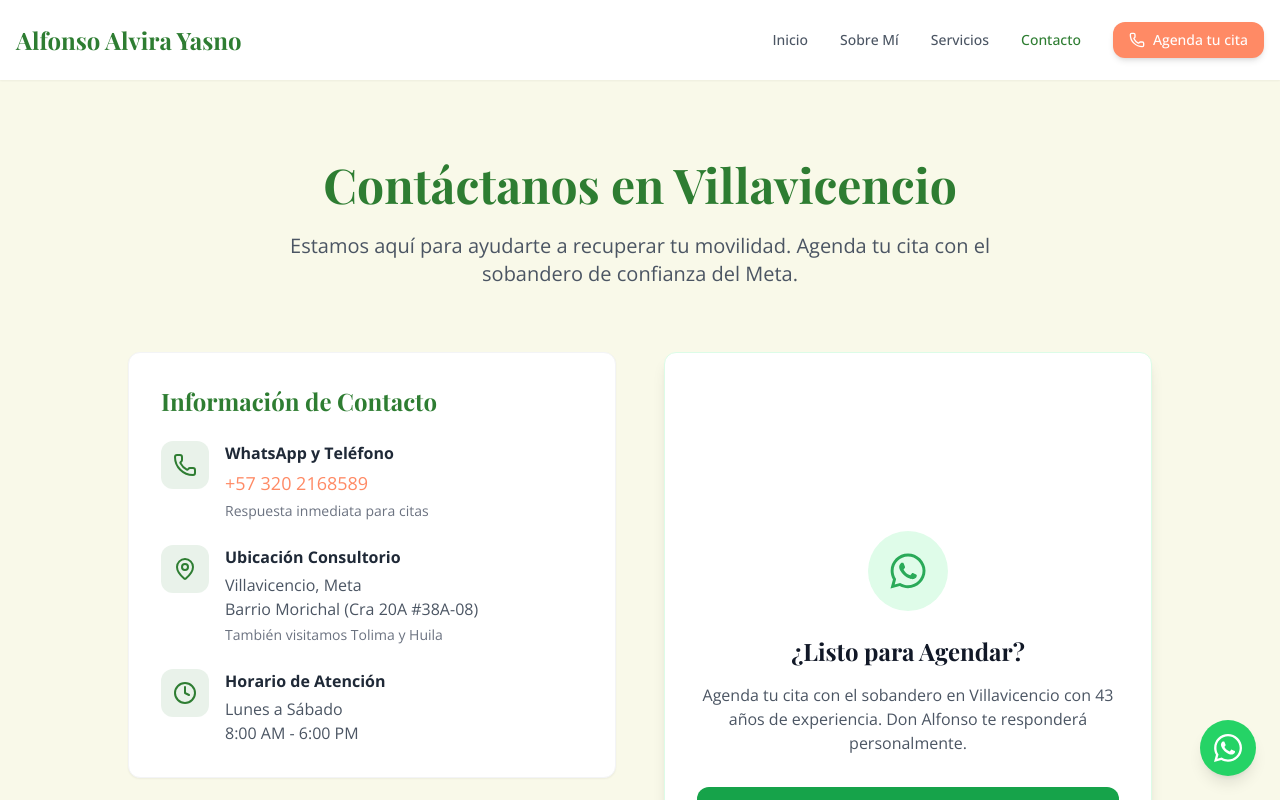
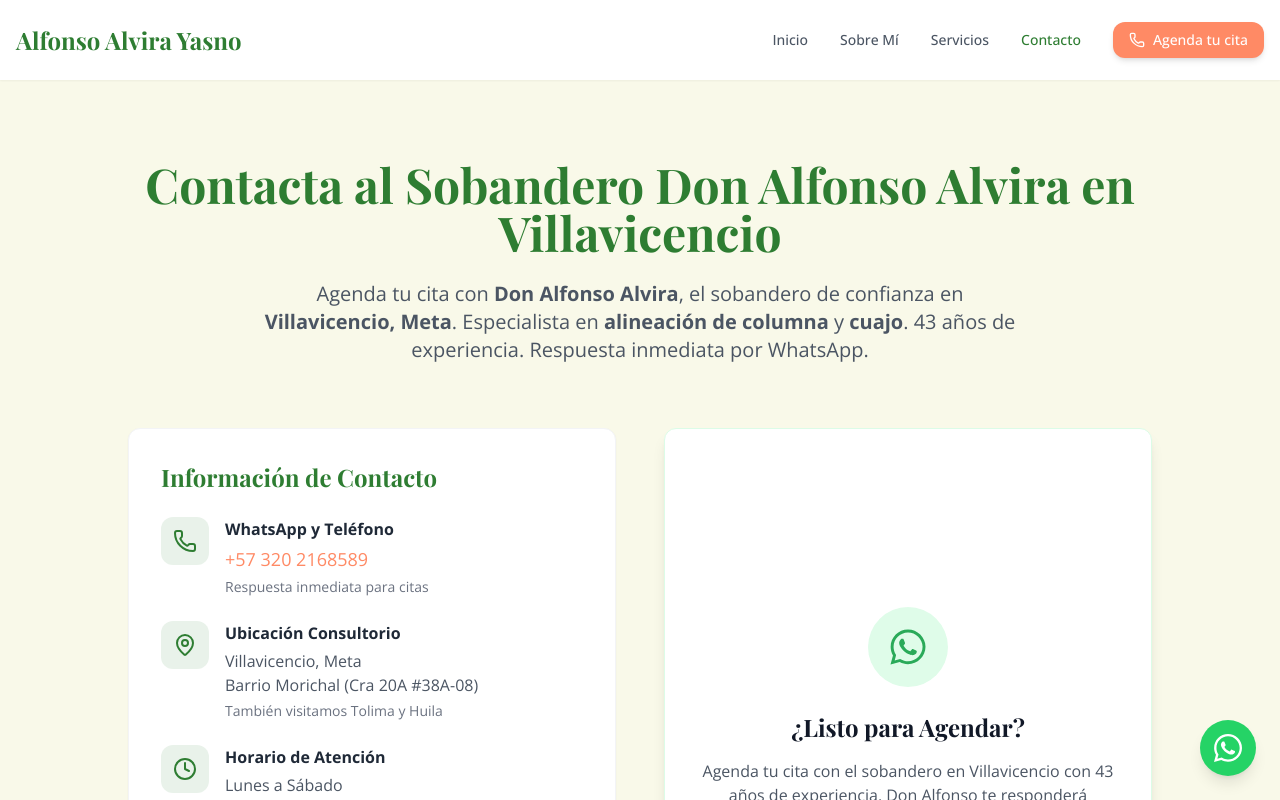
Before and after one commit to WilliamCortes/alfonsoalvira, a React (Vite) app: page /contact in a window 1280 px wide. Shown: the top 800 px of the page. Built offline with nearby package versions, Linux system fonts and the light colour scheme; a web font is replaced by a local one.

Commit message:
feat: seo

```diff
--- a/index.html
+++ b/index.html
@@ -4,8 +4,14 @@
     <meta charset="UTF-8" />
     <link rel="icon" type="image/x-icon" href="/favicon.ico" />
     <meta name="viewport" content="width=device-width, initial-scale=1.0" />
-    <meta name="description" content="Alfonso Alvira Yasno - Terapeuta especializado en columna vertebral y cuerpo con más de 43 años de experiencia en Colombia. Tratamientos naturales y efectivos." />
-    <title>Alfonso Alvira - Terapias Especializadas</title>
+    <meta name="description" content="Recupera tu movilidad con Don Alfonso Alvira, sobandero en Villavicencio con 43 años de experiencia. Especialista en alineación de columna, cuajo y terapias manuales. Ubicado en Barrio Morichal." />
+    <meta name="keywords" content="sobandero villavicencio, don alfonso alvira, terapia de columna villavicencio, cuajo villavicencio, sobandero meta, alineación de columna, terapias manuales" />
+    <meta name="robots" content="index, follow" />
+    <meta property="og:title" content="Sobandero en Villavicencio | Don Alfonso Alvira | 43 años" />
+    <meta property="og:description" content="Alineación de columna, cuajo y terapias manuales en Villavicencio. Método de 3 sesiones consecutivas. 43 años de experiencia." />
+    <meta property="og:type" content="website" />
+    <meta property="og:url" content="https://alfonsoalvira.vendo365.com" />
+    <title>Sobandero en Villavicencio | Alineación de Columna | Don Alfonso 43 años</title>
   </head>
   <body>
     <div id="root"></div>
--- a/src/pages/About.tsx
+++ b/src/pages/About.tsx
@@ -28,8 +28,8 @@ const About: React.FC = () => {
   return (
     <Layout>
       <Helmet>
-        <title>Sobre Don Alfonso Alvira - Sobandero con 43 Años de Experiencia</title>
-        <meta name="description" content="Conozca a Don Alfonso Alvira, sobandero tradicional en Villavicencio. Más de 4 décadas tratando dolor de espalda, lesiones y cuajo con terapias manuales." />
+        <title>Don Alfonso Alvira: Sobandero Tradicional en Villavicencio | 43 años</title>
+        <meta name="description" content="Conoce a Don Alfonso Alvira, sobandero en Meta con 43 años de experiencia. Especialista en alineación de columna vertebral, cuajo y terapias manuales en Villavicencio." />
         <link rel="canonical" href="https://alfonsoalvira.vendo365.com/about" />
         <script type="application/ld+json">
           {JSON.stringify(personSchema)}
@@ -62,7 +62,11 @@ const About: React.FC = () => {
                 <span>43 Años de Experiencia</span>
               </div>
 
-              <h2 className="text-3xl lg:text-4xl font-serif font-bold text-gray-900 leading-tight">
+              <h1 className="text-4xl lg:text-5xl font-serif font-bold text-gray-900 leading-tight">
+                Don Alfonso Alvira: Sobandero Tradicional en Villavicencio
+              </h1>
+
+              <h2 className="text-2xl font-bold text-green-700">
                 Una Vida Dedicada a Sanar con las Manos
               </h2>
 
--- a/src/pages/Contact.tsx
+++ b/src/pages/Contact.tsx
@@ -26,8 +26,8 @@ const Contact: React.FC = () => {
   return (
     <Layout>
       <Helmet>
-        <title>Contacto Don Alfonso Alvira | Sobandero en Villavicencio</title>
-        <meta name="description" content="Agenda tu cita con Don Alfonso Alvira, sobandero en Villavicencio con 43 años de experiencia. Ubicado en Barrio Morichal. WhatsApp 3202168589." />
+        <title>Agenda Cita | Don Alfonso Alvira Villavicencio, Meta | WhatsApp 3202168589</title>
+        <meta name="description" content="Contacta a Don Alfonso Alvira en Villavicencio. Agendas citas por WhatsApp. Ubicado en Barrio Morichal. Sobandero con 43 años, especialista en alineación de columna y cuajo." />
         <link rel="canonical" href="https://alfonsoalvira.vendo365.com/contact" />
         <script type="application/ld+json">
           {JSON.stringify(contactSchema)}
@@ -38,10 +38,10 @@ const Contact: React.FC = () => {
         <div className="container mx-auto px-4">
           <div className="text-center mb-16">
             <h1 className="text-4xl lg:text-5xl font-serif font-bold text-primary mb-6">
-              Contáctanos en Villavicencio
+              Contacta al Sobandero Don Alfonso Alvira en Villavicencio
             </h1>
             <p className="text-xl text-gray-600 max-w-3xl mx-auto">
-              Estamos aquí para ayudarte a recuperar tu movilidad. Agenda tu cita con el sobandero de confianza del Meta.
+              Agenda tu cita con <strong>Don Alfonso Alvira</strong>, el sobandero de confianza en <strong>Villavicencio, Meta</strong>. Especialista en <strong>alineación de columna</strong> y <strong>cuajo</strong>. 43 años de experiencia. Respuesta inmediata por WhatsApp.
             </p>
           </div>
 
--- a/src/pages/Home.tsx
+++ b/src/pages/Home.tsx
@@ -17,8 +17,10 @@ const Home: React.FC = () => {
   const localBusinessSchema = {
     "@context": "https://schema.org",
     "@type": "LocalBusiness",
-    "name": "Don Alfonso Alvira - Sobandero y Terapias de Columna",
+    "@id": "https://alfonsoalvira.vendo365.com",
+    "name": "Don Alfonso Alvira - Sobandero y Terapeuta de Columna",
     "image": `https://alfonsoalvira.vendo365.com${alfonsoProfile}`,
+    "description": "Sobandero tradicional con 43 años de experiencia en Villavicencio, Meta. Especialista en alineación de columna, tratamiento de cuajo, esguinces y terapias manuales.",
     "telephone": "+573202168589",
     "url": "https://alfonsoalvira.vendo365.com",
     "address": {
@@ -34,32 +36,90 @@ const Home: React.FC = () => {
       "latitude": 4.1379943,
       "longitude": -73.6262459
     },
-    "openingHoursSpecification": {
-      "@type": "OpeningHoursSpecification",
-      "dayOfWeek": [
-        "Monday",
-        "Tuesday",
-        "Wednesday",
-        "Thursday",
-        "Friday",
-        "Saturday"
-      ],
-      "opens": "08:00",
-      "closes": "18:00"
-    },
+    "openingHoursSpecification": [
+      {
+        "@type": "OpeningHoursSpecification",
+        "dayOfWeek": ["Monday", "Tuesday", "Wednesday", "Thursday", "Friday"],
+        "opens": "08:00",
+        "closes": "18:00"
+      },
+      {
+        "@type": "OpeningHoursSpecification",
+        "dayOfWeek": "Saturday",
+        "opens": "08:00",
+        "closes": "16:00"
+      }
+    ],
     "priceRange": "$$",
-    "description": "Don Alfonso Alvira, sobandero tradicional en Villavicencio con 43 años de experiencia. Especialista en alineación de columna, tratamiento de cuajo, esguinces y dolor muscular."
+    "areaServed": [
+      {
+        "@type": "City",
+        "name": "Villavicencio",
+        "containedIn": {
+          "@type": "State",
+          "name": "Meta"
+        }
+      }
+    ],
+    "serviceType": ["Terapia Manual", "Alineación de Columna", "Tratamiento de Cuajo", "Masaje Terapéutico"],
+    "aggregateRating": {
+      "@type": "AggregateRating",
+      "ratingValue": "4.9",
+      "ratingCount": "120"
+    }
+  };
+
+  const faqSchema = {
+    "@context": "https://schema.org",
+    "@type": "FAQPage",
+    "mainEntity": [
+      {
+        "@type": "Question",
+        "name": "¿Quién es Alfonso Alvira?",
+        "acceptedAnswer": {
+          "@type": "Answer",
+          "text": "Don Alfonso Alvira es un sobandero tradicional con 43 años de experiencia en Villavicencio, Meta. Especialista en terapias manuales de columna vertebral, tratamiento de cuajo y alineación de articulaciones. Ubicado en el Barrio Morichal (Cra 20A #38A-08), es reconocido por su método integral de 3 terapias consecutivas que ha beneficiado a miles de pacientes en Colombia."
+        }
+      },
+      {
+        "@type": "Question",
+        "name": "¿Dónde atiende Don Alfonso Alvira?",
+        "acceptedAnswer": {
+          "@type": "Answer",
+          "text": "Don Alfonso Alvira atiende en Villavicencio, Meta, ubicado en el Barrio Morichal, Cra 20A #38A-08. También realiza visitas a Santa Isabel (Tolima), Alto del Fisol e Ibagué. Para agendar cita, contáctalo por WhatsApp al 3202168589."
+        }
+      },
+      {
+        "@type": "Question",
+        "name": "¿Qué trata el sobandero Don Alfonso Alvira?",
+        "acceptedAnswer": {
+          "@type": "Answer",
+          "text": "Don Alfonso Alvira trata: alineación de columna vertebral, dolor de espalda, lumbago, ciática, cuajo (técnica tradicional llanera), esguinces y torceduras, desgarres musculares, tendinitis, tronchaduras (articulaciones desplazadas) y lesiones traumáticas. Utiliza terapia manual tradicional sin medicamentos invasivos."
+        }
+      },
+      {
+        "@type": "Question",
+        "name": "¿Cuántas sesiones se necesitan para recuperarse?",
+        "acceptedAnswer": {
+          "@type": "Answer",
+          "text": "El método de Don Alfonso Alvira consiste en 3 terapias consecutivas: Día 1 (diagnóstico y alineación), Día 2 (profundidad y seguimiento), Día 3 (consolidación y cuidados). Muchos pacientes sienten alivio desde la primera sesión, pero el tratamiento integral requiere disciplina durante estos 3 días y seguimiento de recomendaciones."
+        }
+      }
+    ]
   };
 
   return (
     <Layout>
       <Helmet>
-        <title>Don Alfonso Alvira - Sobandero en Villavicencio | Terapia de Columna</title>
-        <meta name="description" content="Recupere su movilidad con Don Alfonso Alvira. 43 años de experiencia como sobandero en Villavicencio, Meta. Especialista en columna, cuajo y alineación manual." />
+        <title>Sobandero en Villavicencio | Alineación de Columna | Don Alfonso 43 años</title>
+        <meta name="description" content="Recupera tu movilidad con Don Alfonso Alvira, sobandero en Villavicencio con 43 años. Especialista en alineación de columna, cuajo y terapias manuales. Barrio Morichal, Meta." />
         <link rel="canonical" href="https://alfonsoalvira.vendo365.com/" />
-        <meta name="keywords" content="sobandero villavicencio, don alfonso alvira, terapia de columna villavicencio, cuajo villavicencio, sobandero meta, alineación de columna" />
+        <meta name="keywords" content="sobandero villavicencio, don alfonso alvira, terapia de columna villavicencio, cuajo villavicencio, sobandero meta, alineación de columna, terapias manuales" />
         <script type="application/ld+json">
           {JSON.stringify(localBusinessSchema)}
+        </script>
+        <script type="application/ld+json">
+          {JSON.stringify(faqSchema)}
         </script>
       </Helmet>
 
@@ -75,6 +135,47 @@ const Home: React.FC = () => {
           <p className="max-w-3xl mx-auto text-gray-600 leading-relaxed">
             Ubicado en el <strong>Barrio Morichal</strong>, Don Alfonso Alvira es reconocido en todo el Meta por su don para sanar y su técnica tradicional de <strong>alineación de columna</strong> y tratamiento de "cuajo".
           </p>
+        </div>
+      </section>
+
+      {/* GEO SEO Content Block */}
+      <section className="bg-blue-50 py-12 border-b border-blue-200">
+        <div className="container mx-auto px-4">
+          <div className="max-w-4xl mx-auto">
+            <h2 className="text-3xl font-bold text-gray-900 mb-8">
+              ¿Buscas un Sobandero en Villavicencio?
+            </h2>
+
+            <div className="grid grid-cols-1 md:grid-cols-2 gap-8 text-gray-700">
+              <div>
+                <h3 className="text-xl font-bold text-green-700 mb-3">¿Quién es Don Alfonso Alvira?</h3>
+                <p className="leading-relaxed">
+                  Don Alfonso Alvira es un <strong>sobandero tradicional con 43 años de experiencia</strong> ubicado en <strong>Villavicencio, Meta</strong>. Es especialista en <strong>alineación de columna</strong>, tratamiento de cuajo y terapias manuales para dolores de espalda, esguinces y lesiones musculares.
+                </p>
+              </div>
+
+              <div>
+                <h3 className="text-xl font-bold text-green-700 mb-3">¿Dónde atiende en Villavicencio?</h3>
+                <p className="leading-relaxed">
+                  Su consultorio se encuentra en el <strong>Barrio Morichal, Cra 20A #38A-08</strong>, Villavicencio. También realiza atenciones en municipios cercanos del Meta y Tolima. Para agendar, escribe al WhatsApp: <strong>320 2168589</strong>.
+                </p>
+              </div>
+
+              <div>
+                <h3 className="text-xl font-bold text-green-700 mb-3">¿Cuántas sesiones necesito?</h3>
+                <p className="leading-relaxed">
+                  El tratamiento de Don Alfonso es integral: <strong>3 terapias consecutivas</strong> (hoy, mañana, pasado mañana). Esto maximiza la recuperación. Muchos pacientes sienten mejoría desde la primera sesión, pero la disciplina en los 3 días es clave.
+                </p>
+              </div>
+
+              <div>
+                <h3 className="text-xl font-bold text-green-700 mb-3">¿Qué trata?</h3>
+                <p className="leading-relaxed">
+                  Especialista en: <strong>alineación de columna</strong>, dolor de espalda, lumbago, ciática, cuajo (técnica tradicional), esguinces, torceduras, desgarres musculares, tendinitis y lesiones traumáticas. Usa terapia manual sin medicamentos invasivos.
+                </p>
+              </div>
+            </div>
+          </div>
         </div>
       </section>
 
--- a/src/pages/Services.tsx
+++ b/src/pages/Services.tsx
@@ -85,8 +85,8 @@ const Services: React.FC = () => {
   return (
     <Layout>
       <Helmet>
-        <title>Servicios de Sobandero y Alineación de Columna en Villavicencio</title>
-        <meta name="description" content="Terapias manuales en Villavicencio: alineación de columna, tratamiento de cuajo, esguinces y dolor muscular. Método tradicional de 3 sesiones con Don Alfonso Alvira." />
+        <title>Servicios de Terapia Manual en Villavicencio | Alineación de Columna | Cuajo</title>
+        <meta name="description" content="Servicios de sobandero en Villavicencio: alineación de columna, cuajo, esguinces y terapias manuales. Método de 3 sesiones con Don Alfonso Alvira, 43 años de experiencia." />
         <link rel="canonical" href="https://alfonsoalvira.vendo365.com/services" />
         <script type="application/ld+json">
           {JSON.stringify(serviceSchema)}
@@ -99,8 +99,11 @@ const Services: React.FC = () => {
             <h1 className="text-4xl lg:text-5xl font-serif font-bold text-primary mb-6">
               Servicios de Terapia Manual en Villavicencio
             </h1>
+            <h2 className="text-2xl font-bold text-green-700 mb-4">
+              Especialidades del Sobandero Don Alfonso
+            </h2>
             <p className="text-xl text-gray-600 max-w-3xl mx-auto">
-              Como sobandero tradicional, ofrezco un enfoque integral para recuperar su salud. Desde la <strong>alineación de columna</strong> hasta el tratamiento del "cuajo", cada terapia es personalizada.
+              Como sobandero tradicional, ofrezco un enfoque integral para recuperar su salud. Desde la <strong>alineación de columna</strong> hasta el tratamiento del "cuajo", cada terapia es personalizada para su necesidad específica en Villavicencio.
             </p>
           </div>
 
```
